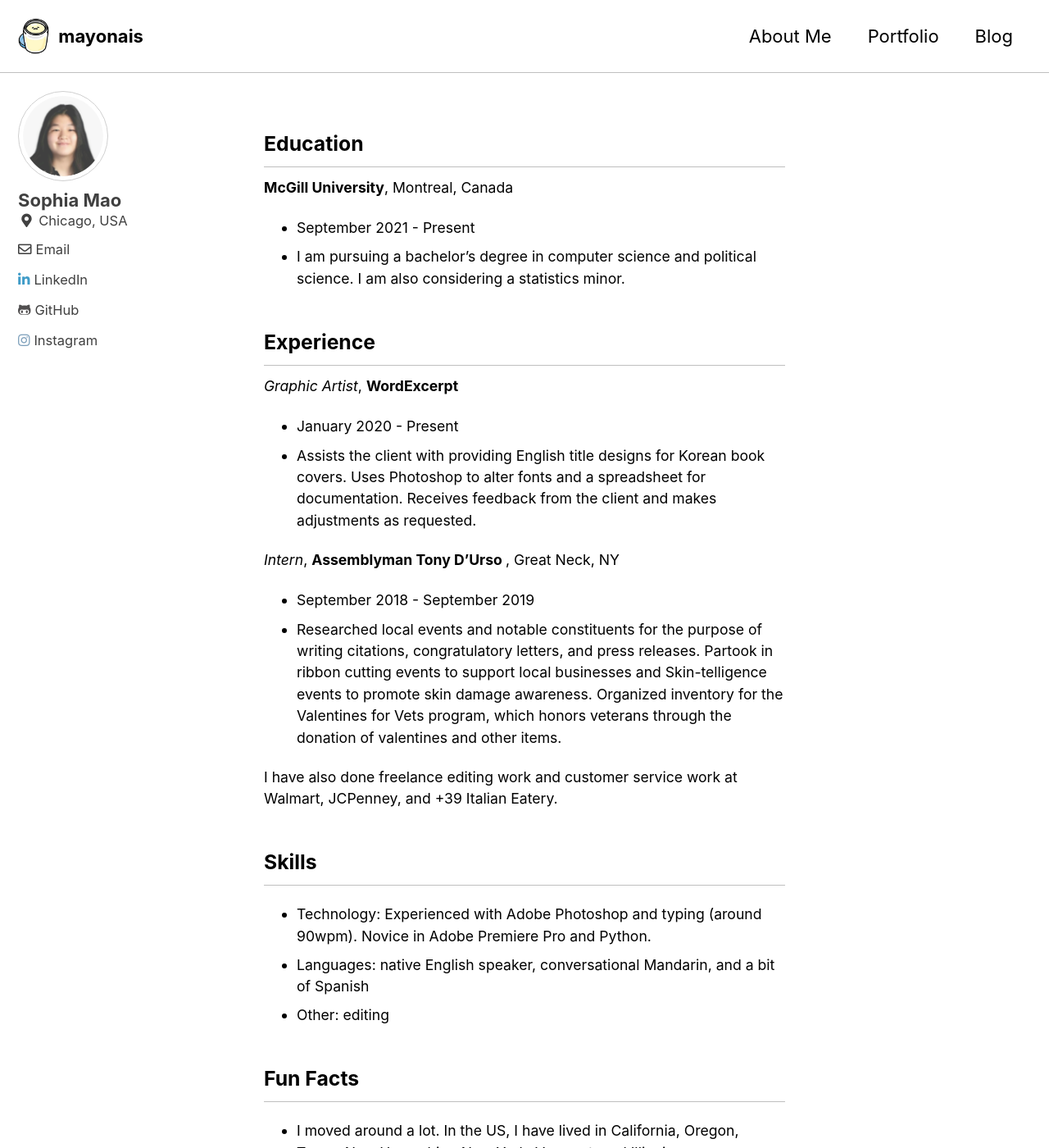
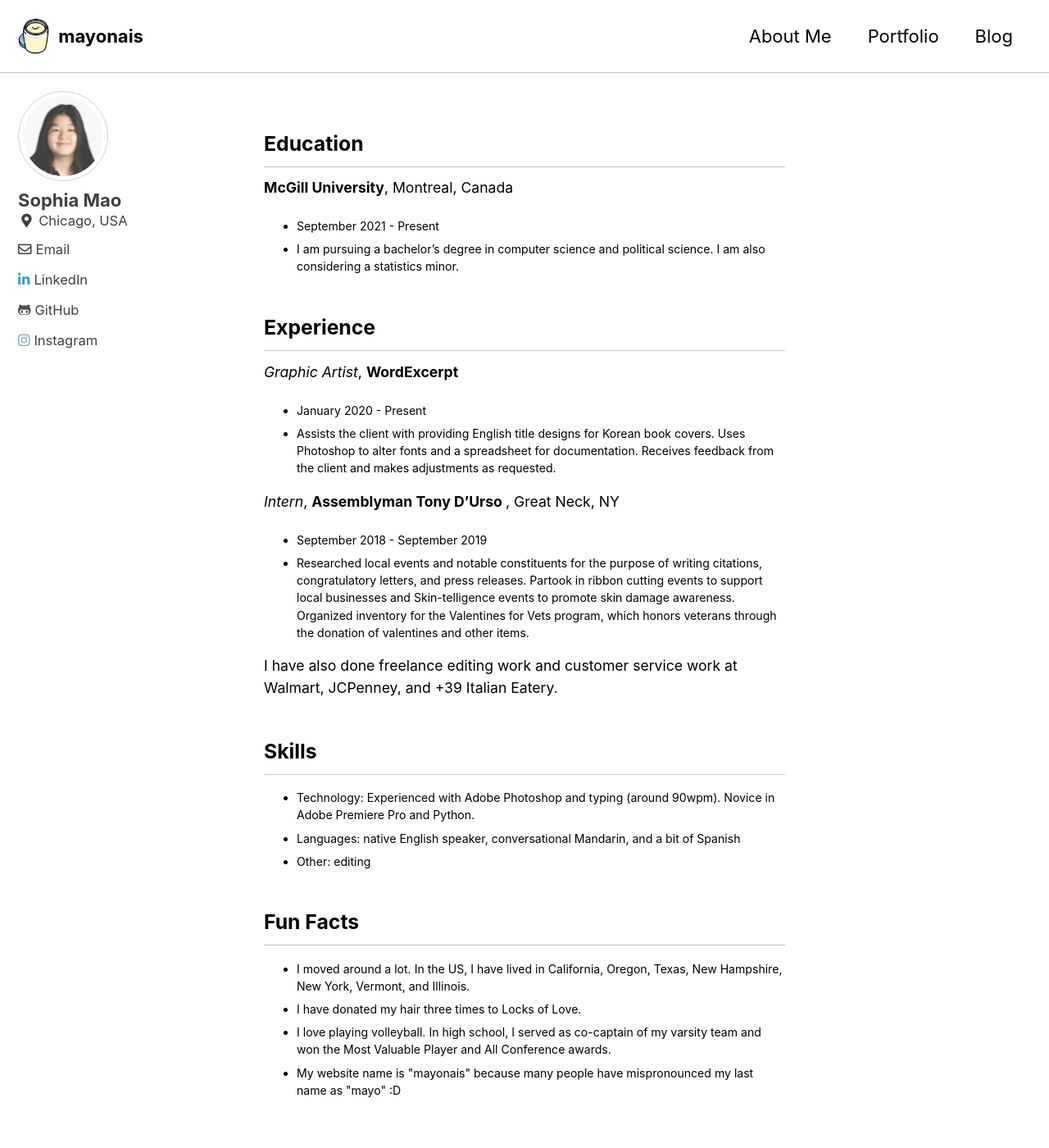
Before and after one commit to mayonais/mayonais.github.io, a Jekyll site: the page built from index.html, in a window 1280 px wide and 1400 px high. Shown: the whole window at 82% size. Built offline with Jekyll 4.4.1, drawn with Linux system fonts in a browser that asks for light colours; cached includes are drawn as plain includes; the list of posts is cut into pages by our own code.

Commit message:
about size

```diff
--- a/_sass/minimal-mistakes/_page.scss
+++ b/_sass/minimal-mistakes/_page.scss
@@ -107,9 +107,10 @@
 
   p,
   li,
+  ul,
   dl {
     font-size: 0.8em;
-    padding: 0px 0px;
+    padding: -5px 0px;
   }
 
   /* paragraph indents */
```
